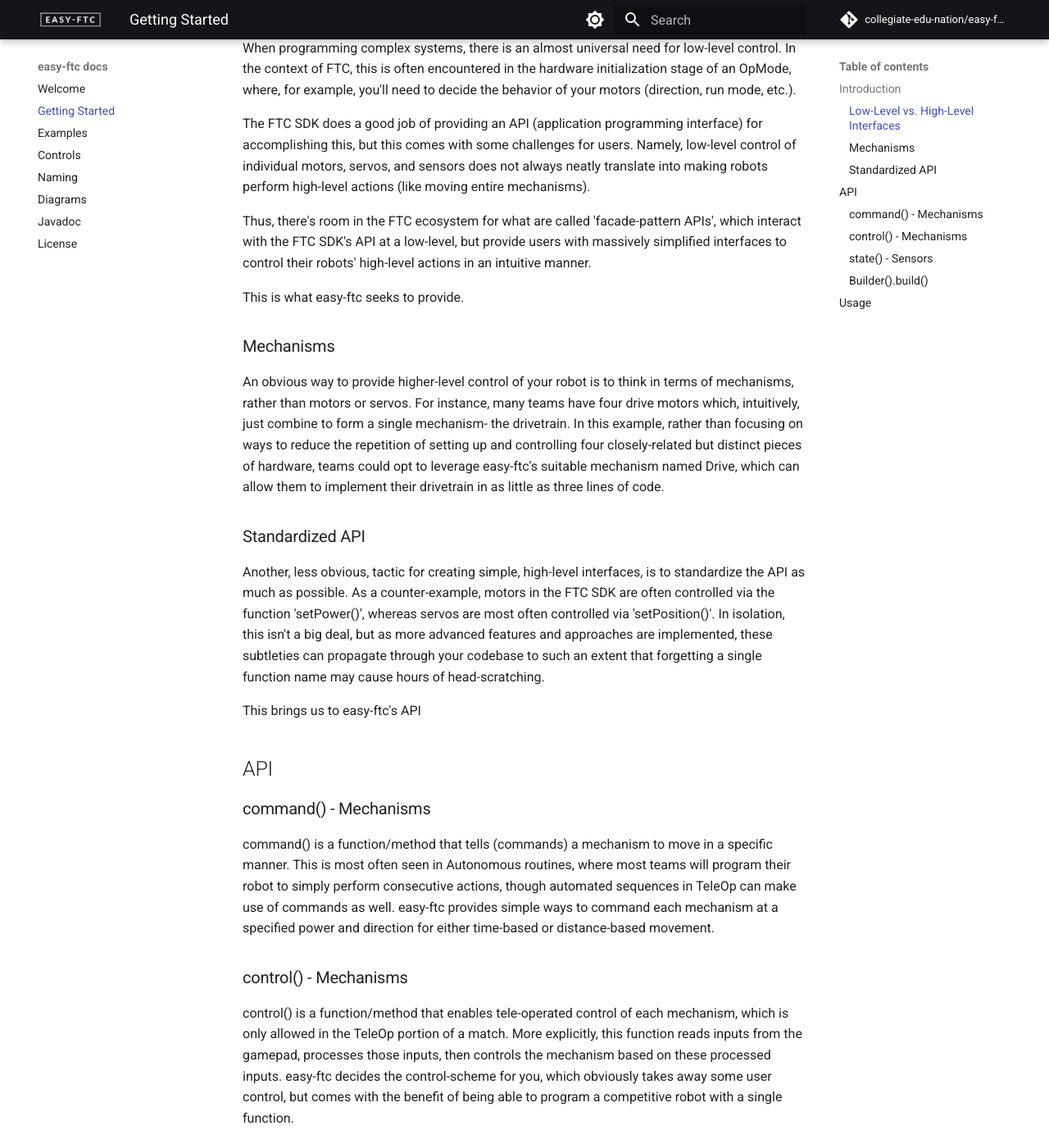
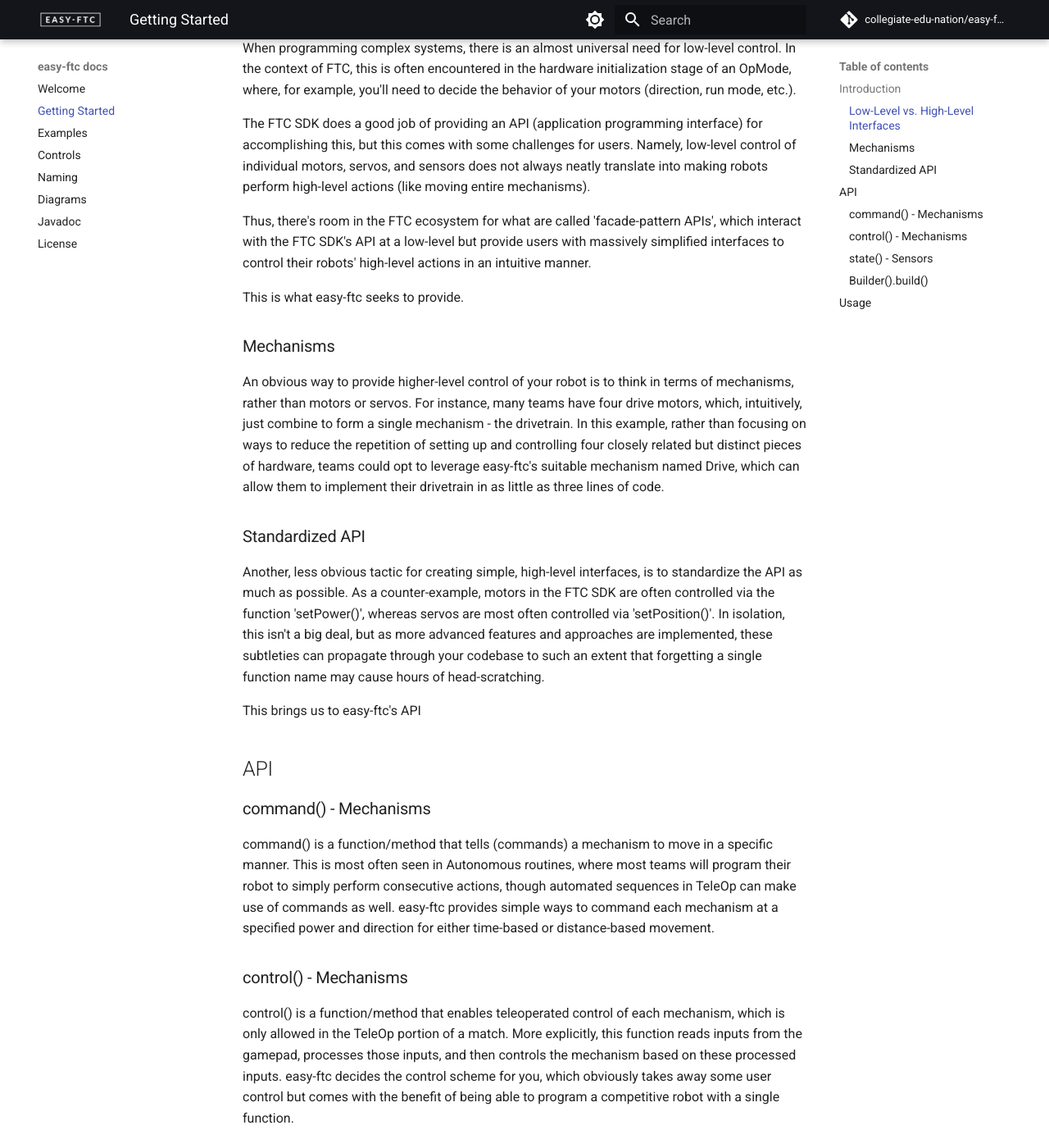
Before and after one commit to Collegiate-Edu-Nation/easy-ftc, an MkDocs documentation site: the page built from docs/gettingstarted.md, in a window 1280 px wide and 1400 px high, scrolled down 231 px. Shown: the whole window at 82% size. Built offline with MkDocs 1.6.1 and Material for MkDocs 9.7.7, drawn with Linux system fonts in a browser that asks for light colours; comment, search, counter and statistics services are not loaded; some of the changed text lies outside the part shown.

Commit message:
spellcheck

```diff
--- a/docs/gettingstarted.md
+++ b/docs/gettingstarted.md
@@ -7,15 +7,15 @@
 
 The FTC SDK does a good job of providing an API (application programming interface) for accomplishing this, but this comes with some challenges for users. Namely, low-level control of individual motors, servos, and sensors does not always neatly translate into making robots perform high-level actions (like moving entire mechanisms).
 
-Thus, there's room in the FTC ecosystem for what are called 'facade-pattern APIs', which interact with the FTC SDK's API at a low-level, but provide users with massively simplified interfaces to control their robots' high-level actions in an intuitive manner.
+Thus, there's room in the FTC ecosystem for what are called 'facade-pattern APIs', which interact with the FTC SDK's API at a low-level but provide users with massively simplified interfaces to control their robots' high-level actions in an intuitive manner.
 
 This is what easy-ftc seeks to provide.
 
 ### Mechanisms
-An obvious way to provide higher-level control of your robot is to think in terms of mechanisms, rather than motors or servos. For instance, many teams have four drive motors which, intuitively, just combine to form a single mechanism- the drivetrain. In this example, rather than focusing on ways to reduce the repetition of setting up and controlling four closely-related but distinct pieces of hardware, teams could opt to leverage easy-ftc's suitable mechanism named Drive, which can allow them to implement their drivetrain in as little as three lines of code.
+An obvious way to provide higher-level control of your robot is to think in terms of mechanisms, rather than motors or servos. For instance, many teams have four drive motors, which, intuitively, just combine to form a single mechanism - the drivetrain. In this example, rather than focusing on ways to reduce the repetition of setting up and controlling four closely related but distinct pieces of hardware, teams could opt to leverage easy-ftc's suitable mechanism named Drive, which can allow them to implement their drivetrain in as little as three lines of code.
 
 ### Standardized API
-Another, less obvious, tactic for creating simple, high-level interfaces, is to standardize the API as much as possible. As a counter-example, motors in the FTC SDK are often controlled via the function 'setPower()', whereas servos are most often controlled via 'setPosition()'. In isolation, this isn't a big deal, but as more advanced features and approaches are implemented, these subtleties can propagate through your codebase to such an extent that forgetting a single function name may cause hours of head-scratching.
+Another, less obvious tactic for creating simple, high-level interfaces, is to standardize the API as much as possible. As a counter-example, motors in the FTC SDK are often controlled via the function 'setPower()', whereas servos are most often controlled via 'setPosition()'. In isolation, this isn't a big deal, but as more advanced features and approaches are implemented, these subtleties can propagate through your codebase to such an extent that forgetting a single function name may cause hours of head-scratching.
 
 This brings us to easy-ftc's API
 
@@ -25,10 +25,10 @@
 command() is a function/method that tells (commands) a mechanism to move in a specific manner. This is most often seen in Autonomous routines, where most teams will program their robot to simply perform consecutive actions, though automated sequences in TeleOp can make use of commands as well. easy-ftc provides simple ways to command each mechanism at a specified power and direction for either time-based or distance-based movement.
 
 ### control() - Mechanisms
-control() is a function/method that enables tele-operated control of each mechanism, which is only allowed in the TeleOp portion of a match. More explicitly, this function reads inputs from the gamepad, processes those inputs, then controls the mechanism based on these processed inputs. easy-ftc decides the control-scheme for you, which obviously takes away some user control, but comes with the benefit of being able to program a competitive robot with a single function.
+control() is a function/method that enables teleoperated control of each mechanism, which is only allowed in the TeleOp portion of a match. More explicitly, this function reads inputs from the gamepad, processes those inputs, and then controls the mechanism based on these processed inputs. easy-ftc decides the control scheme for you, which obviously takes away some user control but comes with the benefit of being able to program a competitive robot with a single function.
 
 ### state() - Sensors
-state() is a function/method that returns the current state/value of each sensor. The return value depends on the exact sensor, but is either a boolean (Touch return true if the sensor is pressed, false if not) or RGB (Color returns one of RED, GREEN, or BLUE). When combined with conditional statements and command()/control(), this allows teams to determine their robots' actions based on the surrounding environment. For example, if the color sensor returns BLUE, move forward.
+state() is a function/method that returns the current state/value of each sensor. The return value depends on the exact sensor but is either a boolean (Touch returns true if the sensor is pressed, false if not) or RGB (Color returns one of RED, GREEN, or BLUE). When combined with conditional statements and command()/control(), this allows teams to determine their robots' actions based on the surrounding environment. For example, if the color sensor returns BLUE, move forward.
 
 ### Builder().build()
 Most objects you'll encounter in Java are built with either basic constructors or setters, but both of these options can introduce some problems for both users and developers as the complexity of the object increases. All Mechanisms and Sensors in easy-ftc are constructed via nested Builder classes, which provide more clarity than constructors and eliminate the mutability of setters (say goodbye to confusing arguments and randomly reversed motors). This is where features (like encoders) are enabled and attributes (like device names) are modified.
@@ -59,7 +59,7 @@
 
         import org.edu_nation.easy_ftc.mechanism.Drive;
 
-    Drive is a concrete class, which means we must instantiate it before our hardware can be controlled. easy-ftc relies on the Builder design-pattern to accomplish this, as it enforces immutability (valuable for complex, stateful objects like we see in robotics) and makes arguments more explicit. View Examples or the Javadoc for more details on valid Builder methods
+    Drive is a concrete class, which means we must instantiate it before our hardware can be controlled. easy-ftc relies on the Builder design pattern to accomplish this, as it enforces immutability (valuable for complex, stateful objects like we see in robotics) and makes arguments more explicit. View Examples or the Javadoc for more details on valid Builder methods
 
     Add this inside of runOpMode()- note that we must pass instances of the opMode (this), hardwareMap, and gamepad1
 
```
Also changed, not shown: other parts of docs/gettingstarted.md (+7 -7 lines), README.md (+4 -4 lines), 7 other files.
